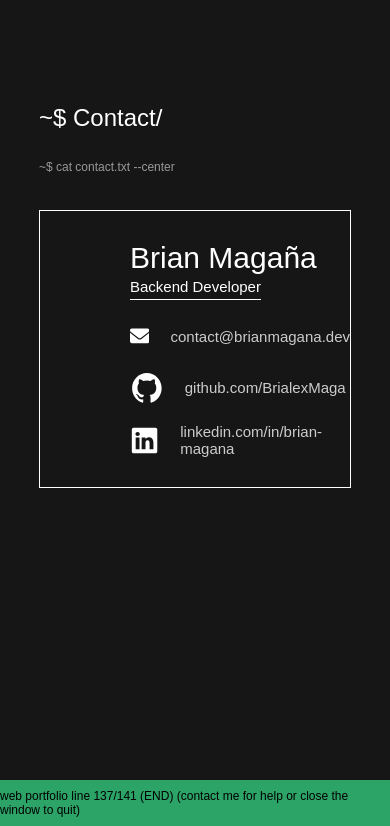
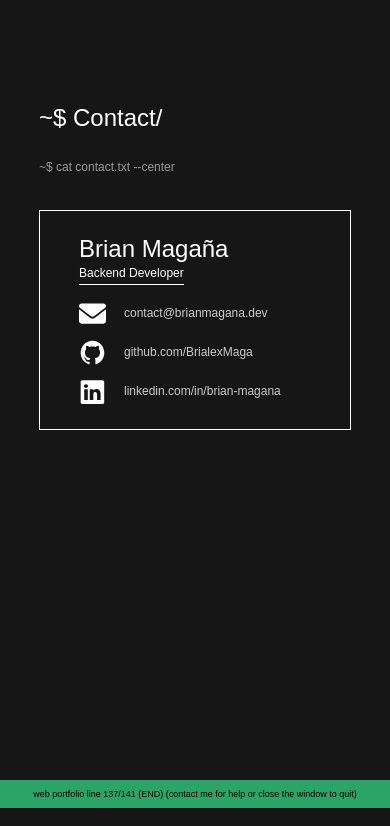
Before and after one commit to BrialexMaga/portfolio, a Flask app: page / in a window 390 px wide. Shown: the part 4200-5026 px from the top of the page. Run offline with Flask 3, Linux system fonts and the light colour scheme; some web fonts are replaced.

Commit message:
Adjust contact section and footer to phone layout

```diff
--- a/static/css/style.css
+++ b/static/css/style.css
@@ -558,6 +558,11 @@ h2 {
     .skill-tree ul {
         font-size: 1.75rem;
     }
+
+
+    .card {
+        padding-left: 10vw;
+    }
 }
 
 
@@ -579,12 +584,35 @@ h2 {
         font-size: 1rem;
     }
 
+
     .career-name {
         font-size: 1.75rem;
     }
 
     .education-list {
         font-size: 1.5rem;
+    }
+
+
+    .card {
+        font-size: 1rem;
+    }
+
+    .contact-item {
+        margin-bottom: 1em;
+        font-size: 1em;
+    }
+
+    .card .name-info {
+        font-size: 2em;
+    }
+
+    .title-info {
+        font-size: 1em;
+    }
+
+    .footer {
+        font-size: 0.75rem;
     }
 }
 
```
